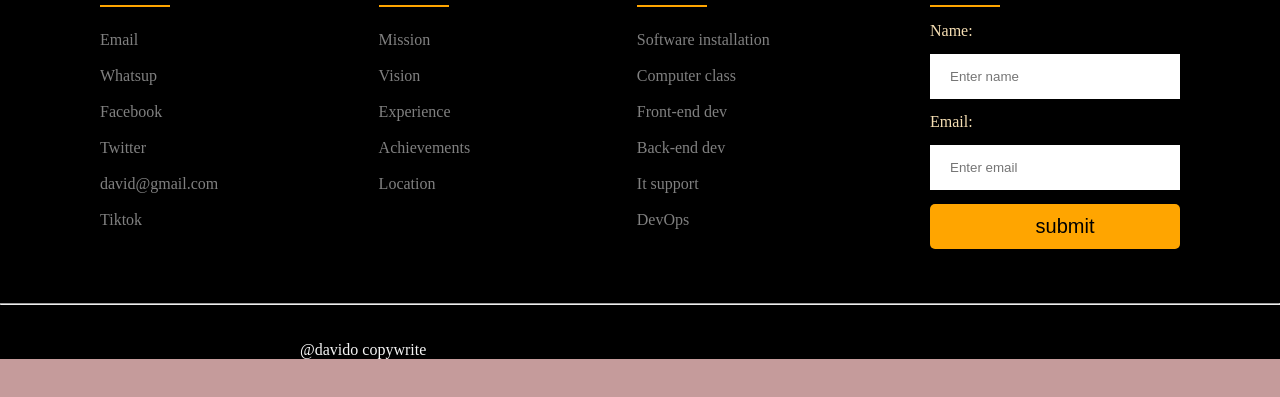
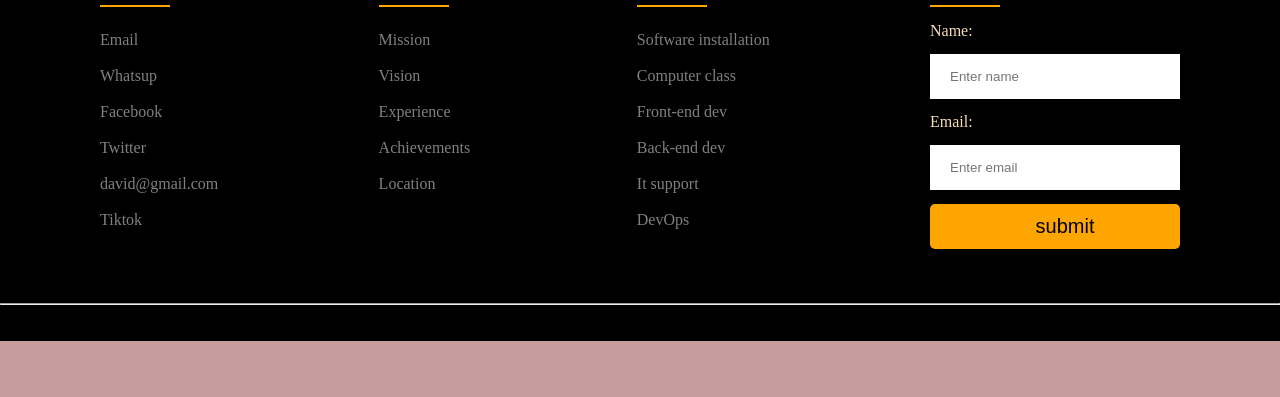
Before and after one commit to davidkantel/davidkantel, a plain HTML site: page index.html in a window 1280 px wide. Shown: the part 73-470 px from the top of the page. Drawn offline with Linux system fonts and the light colour scheme.

Commit message:
Update index.html

```diff
--- a/index.html
+++ b/index.html
@@ -161,7 +161,6 @@ span{
             <hr>
             <br>
             <br>
-<span id="mysp"> @davido copywrite</span>
         </div>
     </footer>
 
```
